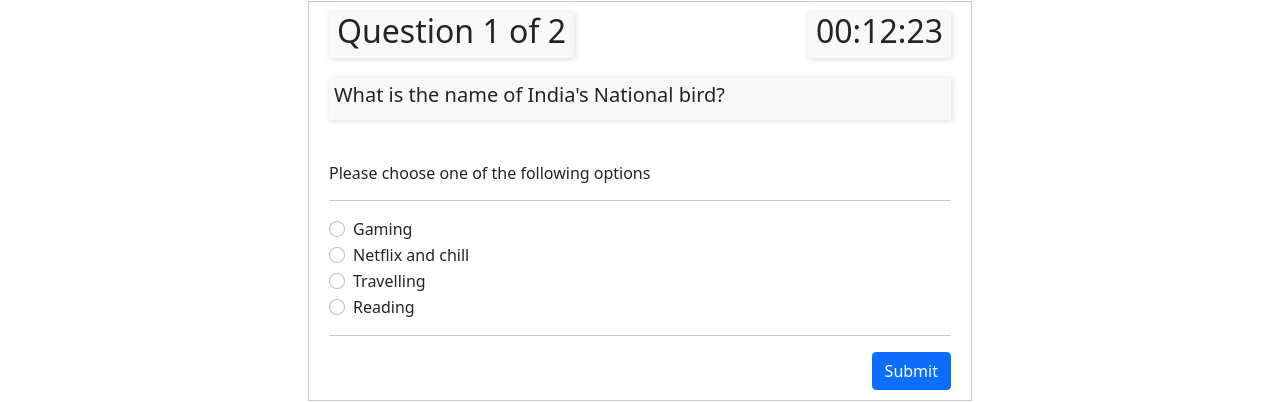
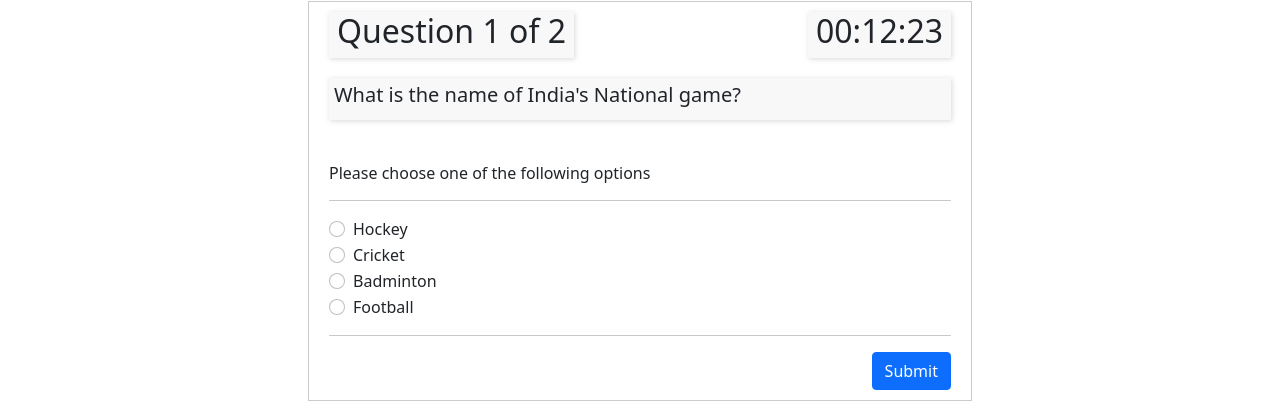
Before and after one commit to kunalvirmani98/quizzo, a React (Create React App) app: page / in a window 1280 px wide. Shown: the part 171-573 px from the top of the page. Built offline with nearby package versions, Linux system fonts and the light colour scheme.

Commit message:
added handleSubmit method

```diff
--- a/src/App.js
+++ b/src/App.js
@@ -19,7 +19,8 @@ class App extends React.Component {
         }
       ],
       activeRadioVal: null,
-      counter: 1
+      counter: 1,
+      score: 0
     };
     this.handleToggle = this.handleToggle.bind(this);
     this.handleSubmit = this.handleSubmit.bind(this);
@@ -31,7 +32,19 @@ class App extends React.Component {
   }
 
   handleSubmit(e) {
+    e.preventDefault();
+    const queries = this.state.queries;
+    let counter = this.state.counter;
+    if (counter < queries.length) {
+      const activeradioval = this.state.activeradioval;
+      let score = this.state.score;
 
+      if (activeradioval === queries[counter].ans) {
+        score = score + 50;
+      }
+
+      this.setState({ counter: counter + 1, score: score });
+    }
   }
 
   render() {
@@ -46,14 +59,14 @@ class App extends React.Component {
             <div className="bg-secondary-custom text-center px-2 box-shadow-custom"><h2>Question {this.state.counter} of {queries.length}</h2></div>
             <div className="bg-secondary-custom text-center px-2 box-shadow-custom"><h2>00:12:23</h2></div>
           </div>
-          <div className="question-box box-shadow-custom bg-secondary-custom "><h5>{queries[counter].query}</h5></div>
+          <div className="question-box box-shadow-custom bg-secondary-custom "><h5>{queries[counter - 1].query}</h5></div>
           <br />
           <h6>Please choose one of the following options</h6>
           <hr />
-          <InputComponent name="inputcomponent1" id="id1" optionval="Gaming" isChecked={"Gaming" === activeRadioVal} onChange={this.handleToggle} />
-          <InputComponent name="inputcomponent2" id="id2" optionval="Netflix and chill" isChecked={"Netflix and chill" === activeRadioVal} onChange={this.handleToggle} />
-          <InputComponent name="inputcomponent3" id="id3" optionval="Travelling" isChecked={"Travelling" === activeRadioVal} onChange={this.handleToggle} />
-          <InputComponent name="inputcomponent4" id="id4" optionval="Reading" isChecked={"Reading" === activeRadioVal} onChange={this.handleToggle} />
+          <InputComponent name="inputcomponent1" id="id1" optionval={queries[counter - 1].options[0]} isChecked={queries[counter - 1].options[0] === activeRadioVal} onChange={this.handleToggle} />
+          <InputComponent name="inputcomponent2" id="id2" optionval={queries[counter - 1].options[1]} isChecked={queries[counter - 1].options[1] === activeRadioVal} onChange={this.handleToggle} />
+          <InputComponent name="inputcomponent3" id="id3" optionval={queries[counter - 1].options[2]} isChecked={queries[counter - 1].options[2] === activeRadioVal} onChange={this.handleToggle} />
+          <InputComponent name="inputcomponent4" id="id4" optionval={queries[counter - 1].options[3]} isChecked={queries[counter - 1].options[3] === activeRadioVal} onChange={this.handleToggle} />
           <hr />
           <div className="d-flex justify-content-end"><button class="btn btn-primary submit-btn flex-end" type="submit" onClick={this.handleSubmit}>Submit</button></div>
         </div>
```
